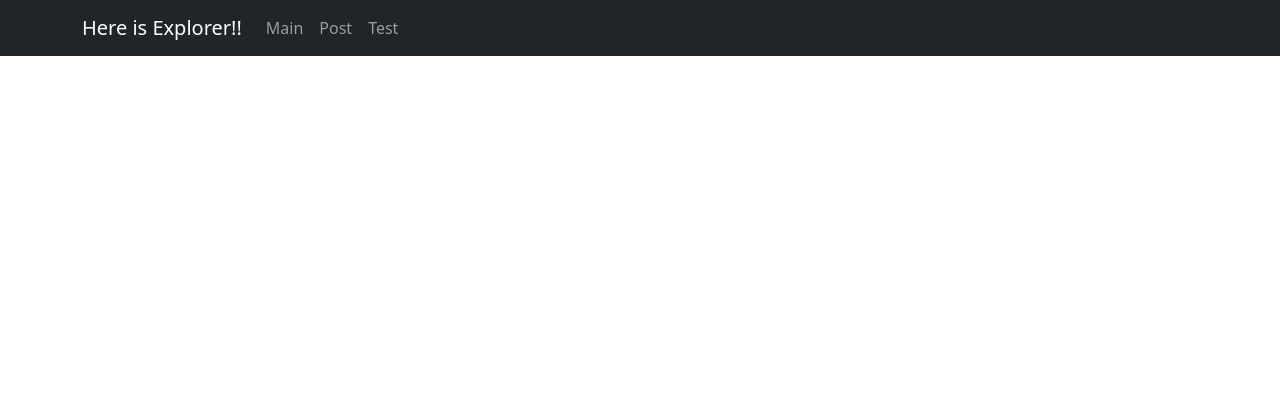
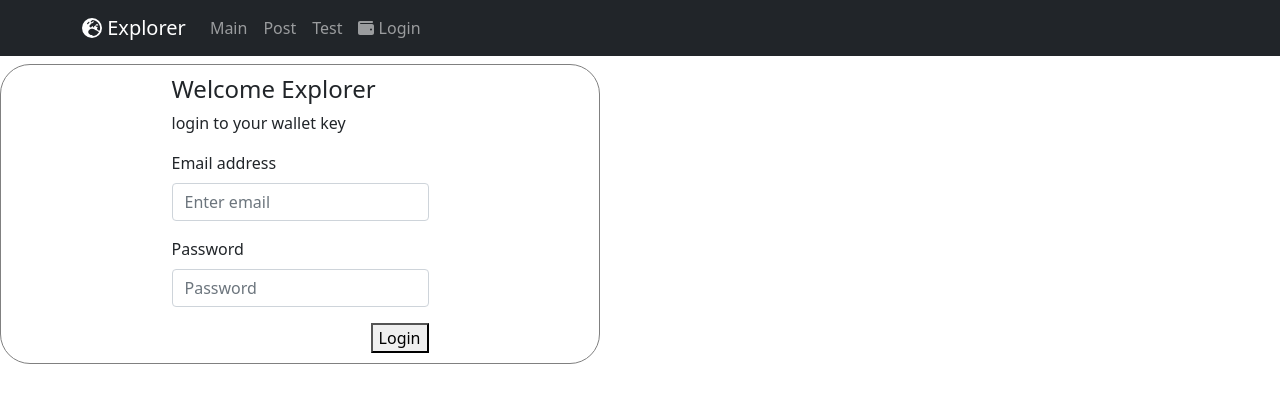
Before and after one commit to kg-Explorer/kg-Explorer, a React (Create React App) app in the folder client/: page /login in a window 1280 px wide. Shown: the top 402 px of the page. Built offline with nearby package versions, Linux system fonts and the light colour scheme.

Commit message:
feat : update loginpage & fixed mainpage

```diff
--- a/client/package.json
+++ b/client/package.json
@@ -2,8 +2,11 @@
   "name": "client",
   "version": "0.1.0",
   "private": true,
-  "proxy":"http://localhost:3500",
+  "proxy": "http://localhost:3500",
   "dependencies": {
+    "@fortawesome/fontawesome-svg-core": "^6.1.1",
+    "@fortawesome/free-solid-svg-icons": "^6.1.1",
+    "@fortawesome/react-fontawesome": "^0.1.18",
     "@testing-library/jest-dom": "^5.16.4",
     "@testing-library/react": "^13.2.0",
     "@testing-library/user-event": "^13.5.0",
--- a/client/src/App.css
+++ b/client/src/App.css
@@ -26,6 +26,59 @@
   height: 8vh;
 }
 
+/* .wallet {
+  border: 2px solid white;
+  justify-content: end;
+
+} */
+
+/* 로그인 페이지 */
+.loginMain {
+  border: 1px solid gray;
+  border-radius: 30px;
+  width: 600px;
+  height: 300px;
+  display: flex;
+  justify-content: center;
+  align-items: center;
+}
+
+.loginMain button {
+  float: right;
+}
+
+.loginBox {
+  width: 60vw;
+  height: 40vh;
+  border: 2px solid gray;
+  border-radius: 30px;
+  display: flex;
+  flex-direction: column;
+}
+
+.loginHead {
+  border: 1px solid black;
+  width: 60vw;
+  height: 10vh;
+  padding: 10px;
+  float: left;
+}
+
+.loginInput {
+  border: 1px solid black;
+  width: 60vw;
+  height: 20vh;
+  padding: 20px;
+}
+
+.loginSubmit {
+  border: 1px solid black;
+  width: 60vw;
+  height: 10vh;
+  padding: 10px;
+}
+
+/* 테스트 페이지  */
 .testContainer {
   display: flex;
   flex-direction: column;
--- a/client/src/App.js
+++ b/client/src/App.js
@@ -1,13 +1,13 @@
 import './App.css';
 import 'bootstrap/dist/css/bootstrap.min.css';
 import { Header } from './components';
-import { Main, Post, Test } from './page'
+import { Main, Post, Test, Login } from './page'
 import { Routes, Route } from 'react-router-dom'
 
 function App() {
 
   return (
-    <div className="App">
+    <div>
 
       <Header />
 
@@ -16,6 +16,7 @@ function App() {
         <Route path='/' element={<Main/>} />
         <Route path='/post' element={<Post/>} />
         <Route path='/test' element={<Test/>} />
+        <Route path='/login' element={<Login/>} />
       </Routes>
 
     </div>
--- a/client/src/components/DataPost.js
+++ b/client/src/components/DataPost.js
@@ -13,7 +13,7 @@ const DataPost = (props) => {
             const blocks = await axios.post('http://localhost:3500/block/miningBlock', {
 
                 data:data,
-
+                // count : count 이걸로 숫자넣기
             }
             )
             props.setTest(props.test + 1)
--- a/client/src/components/Header.js
+++ b/client/src/components/Header.js
@@ -1,6 +1,8 @@
 import React from 'react'
 import { useNavigate } from 'react-router-dom'
 import { Navbar, Nav, Container } from 'react-bootstrap'
+import { faWallet, faGlobeEurope } from '@fortawesome/free-solid-svg-icons'
+import { FontAwesomeIcon } from '@fortawesome/react-fontawesome'
 
 const Header = () => {
 
@@ -10,15 +12,18 @@ const Header = () => {
     <div className='navBar'>
         <Navbar bg="dark" variant="dark">
             <Container>
-                <Navbar.Brand href="/">Here is Explorer!!</Navbar.Brand>
+                <Navbar.Brand href="/"><FontAwesomeIcon icon={faGlobeEurope} /> Explorer </Navbar.Brand>
+
                 <Nav className="me-auto">
                     <Nav.Link onClick={() => { navigate('/')}}>Main</Nav.Link>
                     <Nav.Link onClick={() => { navigate('/post')}}>Post</Nav.Link>
                     <Nav.Link onClick={() => { navigate('/test')}}>Test</Nav.Link>
+                    <div className='wallet'>
+                    <Nav.Link onClick={() => { navigate('/login')}}><FontAwesomeIcon icon={faWallet} /> Login</Nav.Link>
+                    </div>
                 </Nav>
             </Container>
         </Navbar>
-
     </div>
     )
     }
--- /dev/null
+++ b/client/src/page/Login.js
@@ -0,0 +1,39 @@
+import React from 'react'
+import { Form } from 'react-bootstrap'
+
+const Login = () => {
+  return (
+    <div className='loginMain'>
+        {/* <div className='loginBox'>
+            <div className='loginHead'>
+                <h4>Welcome Explorer</h4>
+                <p>login to your wallet key</p>
+            </div>
+            <div className='loginInput'>
+                <p>Wallet Key</p>
+                <input placeholder="key" />
+            </div>
+            <div className='loginSubmit'>
+                <button>Login</button>
+            </div>
+        </div> */}
+
+        <Form>
+        <h4>Welcome Explorer</h4>
+        <p>login to your wallet key</p>
+        <Form.Group className="mb-3" controlId="formGroupEmail">
+            <Form.Label>Email address</Form.Label>
+            <Form.Control type="email" placeholder="Enter email" />
+        </Form.Group>
+        <Form.Group className="mb-3" controlId="formGroupPassword">
+            <Form.Label>Password</Form.Label>
+            <Form.Control type="password" placeholder="Password" />
+        </Form.Group>
+        <button>Login</button>
+        </Form>
+    </div>
+
+  )
+}
+
+export default Login
--- a/client/src/page/Main.js
+++ b/client/src/page/Main.js
@@ -15,9 +15,12 @@ const Main = () => {
             console.log('blocks : ', blocks)
             console.log('전체데이터 : ', blocks.data) // 요게 배열
             console.log('배열의 특정 인덱스 : ', blocks.data[0]) // 그 인덱스 값을 다 돌리면 되겠지?
-            console.log('블록데이터 : ', blocks.data[0].data) // 그 인덱스 값을 다 돌리면 되겠지?
+            console.log('블록해쉬 : ', blocks.data[0].hash) // 그 인덱스 값을 다 돌리면 되겠지?
+            console.log('블록해쉬타입 : ', typeof(blocks.data[0].hash))
+            console.log('스트링앞짜르기 : ', (blocks.data[0].hash).substr(0, 5))
+            console.log('스트링뒤짜르기 : ', (blocks.data[0].hash).slice(-5))
 
-            setGetBlock(blocks.data)
+            setGetBlock(blocks.data.reverse())
             console.log(getBlock)
 
         }
@@ -37,7 +40,7 @@ const Main = () => {
             <Table striped bordered hover size="sm" className="mainTable">
                 <thead>
                 <tr>
-                    <th>BLOCK #</th>
+                    <th>BLOCK#</th>
                     <th>Data</th>
                     <th>Timestamp</th>
                     <th>Hash</th>
@@ -56,8 +59,8 @@ const Main = () => {
                             <td>{number.blockIndex}</td>
                             <td>{number.data}</td>
                             <td>{number.timestamp}</td>
-                            <td>{number.hash}</td>
-                            <td>{number.previousHash}</td>
+                            <td>{(number.hash).substr(0, 6)}...{(number.hash).slice(-6)}</td>
+                            <td>{(number.previousHash).substr(0, 6)}...{(number.previousHash).slice(-6)}</td>
                             <td>{number.difficulty}</td>
                             <td>{number.nonce}</td>
                         </tr>
--- a/client/src/page/index.js
+++ b/client/src/page/index.js
@@ -1,5 +1,6 @@
 import Main from "./Main"
 import Post from "./Post"
 import Test from "./Test"
+import Login from "./Login"
 
-export { Main, Post, Test }
+export { Main, Post, Test, Login }
```
Also changed, not shown: 1 other file (tests, documents, lock files or other folders).
